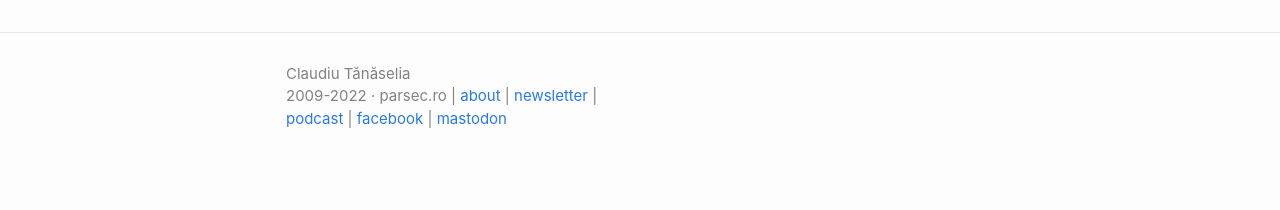
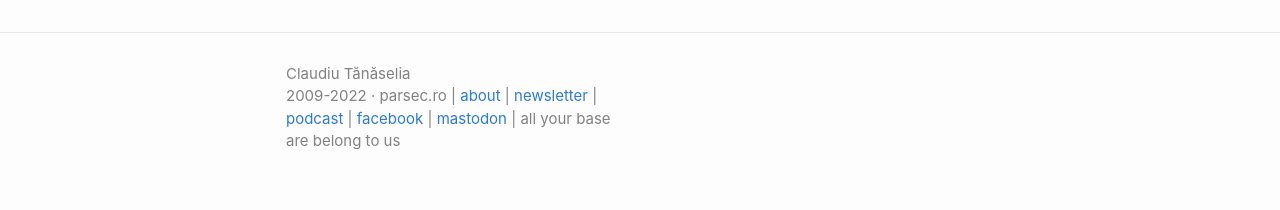
Before and after one commit to ctanas/parsec-jupyter, a Jekyll site: the page built from index.md, in a window 1280 px wide. Shown: the part 1408-1618 px from the top of the page. Built offline with Jekyll 4.4.1, drawn with Linux system fonts in a browser that asks for light colours; our own code applies the rules of GitHub Pages for plain Markdown files.

Commit message:
Update footer.html

```diff
--- a/_includes/footer.html
+++ b/_includes/footer.html
@@ -11,7 +11,7 @@
           {% if site.author.name -%}
             <li class="p-name">{{ site.author.name | escape }}</li>
           {% endif -%}
-            <li>2009-2022 &middot; parsec.ro | <a href="https://parsec.ro/about.html">about</a> | <a href="https://buletin.parsec.ro">newsletter</a> | <a href="https://anchor.fm/buletin">podcast</a> | <a href="https://www.facebook.com/claudiu.tanaselia">facebook</a> | <a href="https://mastodon.social/@superparsec">mastodon</a></li>
+            <li>2009-2022 &middot; parsec.ro | <a href="https://parsec.ro/about.html">about</a> | <a href="https://buletin.parsec.ro">newsletter</a> | <a href="https://anchor.fm/buletin">podcast</a> | <a href="https://www.facebook.com/claudiu.tanaselia">facebook</a> | <a href="https://mastodon.social/@superparsec">mastodon</a> | all your base are belong to us</li>
         </ul>
       {%- endif %}
       </div>
```
